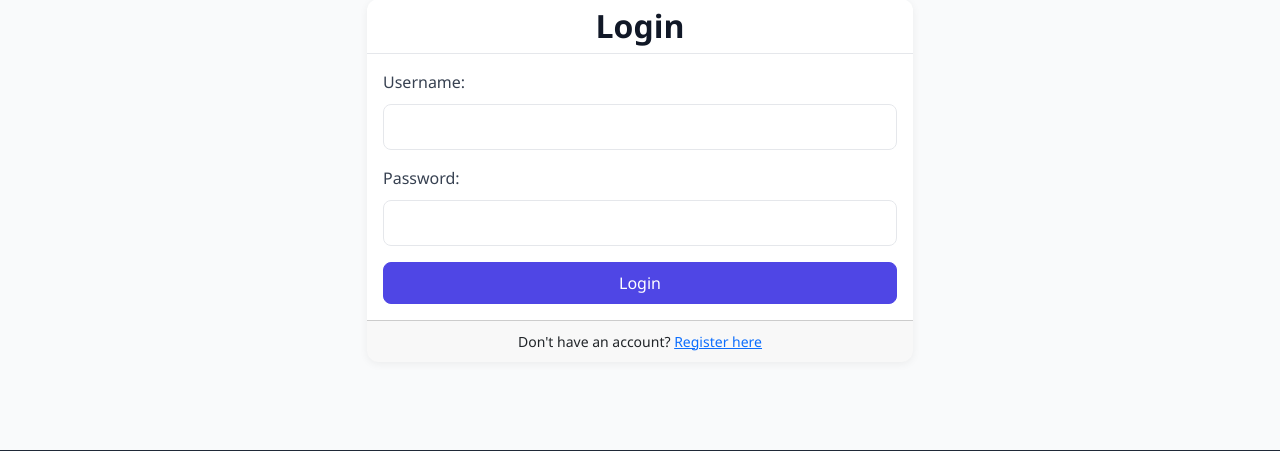
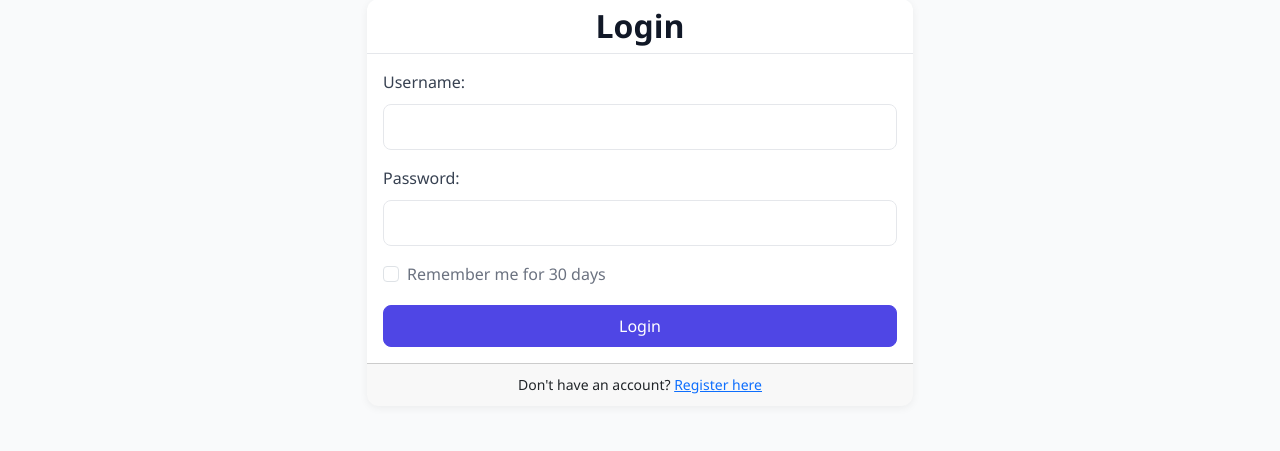
Before and after one commit to kennedy-ak/claribel, a Django app: page /accounts/login/ in a window 1280 px wide. Shown: the part 97-548 px from the top of the page. Run offline with Django 5.2, Linux system fonts and the light colour scheme.

Commit message:
feat(auth/ui): add remember me login, social links, and footer fixes
- Add Remember Me checkbox (30-day session vs browser-close)
- Replace placeholder social links with real GitHub, LinkedIn, X, Medium
- Fix footer tagline on both base.html and landing.html
- Use custom login_view to handle session expiry logic

Co-Authored-By: Claude Sonnet 4.6 <noreply@anthropic.com>

```diff
--- a/accounts/urls.py
+++ b/accounts/urls.py
@@ -6,7 +6,7 @@ app_name = 'accounts'
 
 urlpatterns = [
     path('register/', views.register_view, name='register'),
-    path('login/', auth_views.LoginView.as_view(template_name='accounts/login.html'), name='login'),
+    path('login/', views.login_view, name='login'),
     path('logout/', auth_views.LogoutView.as_view(), name='logout'),
     path('profile/', views.profile_view, name='profile'),
     path('profile/update/', views.profile_update_view, name='profile_update'),
--- a/accounts/views.py
+++ b/accounts/views.py
@@ -1,5 +1,6 @@
 from django.shortcuts import render, redirect, get_object_or_404
-from django.contrib.auth.forms import UserCreationForm
+from django.contrib.auth.forms import UserCreationForm, AuthenticationForm
+from django.contrib.auth import authenticate, login
 from django.contrib.auth.decorators import login_required
 from django.contrib.auth.models import User
 from django.contrib import messages
@@ -10,6 +11,28 @@ from .forms import RegistrationForm, OrganizationForm, MentorAssignmentForm, Pro
 from notifications.services import NotificationService
 
 ALLOW_MENTOR_REGISTRATION = getattr(settings, 'ALLOW_MENTOR_REGISTRATION', True)
+
+
+def login_view(request):
+    if request.user.is_authenticated:
+        return redirect('accounts:mentor_dashboard' if request.user.profile.role == 'mentor' else 'accounts:mentee_dashboard')
+
+    if request.method == 'POST':
+        form = AuthenticationForm(request, data=request.POST)
+        if form.is_valid():
+            user = form.get_user()
+            login(request, user)
+            if request.POST.get('remember_me'):
+                request.session.set_expiry(60 * 60 * 24 * 30)  # 30 days
+            else:
+                request.session.set_expiry(0)  # expires when browser closes
+            return redirect(request.GET.get('next') or (
+                'accounts:mentor_dashboard' if user.profile.role == 'mentor' else 'accounts:mentee_dashboard'
+            ))
+    else:
+        form = AuthenticationForm(request)
+
+    return render(request, 'accounts/login.html', {'form': form})
 
 
 def register_view(request):
--- a/templates/accounts/login.html
+++ b/templates/accounts/login.html
@@ -27,6 +27,15 @@
                         </div>
                     {% endif %}
 
+                    <div class="mb-3 d-flex justify-content-between align-items-center">
+                        <div class="form-check">
+                            <input class="form-check-input" type="checkbox" name="remember_me" id="remember_me">
+                            <label class="form-check-label text-muted" for="remember_me">
+                                Remember me for 30 days
+                            </label>
+                        </div>
+                    </div>
+
                     <div class="d-grid">
                         <button type="submit" class="btn btn-primary">Login</button>
                     </div>
```
